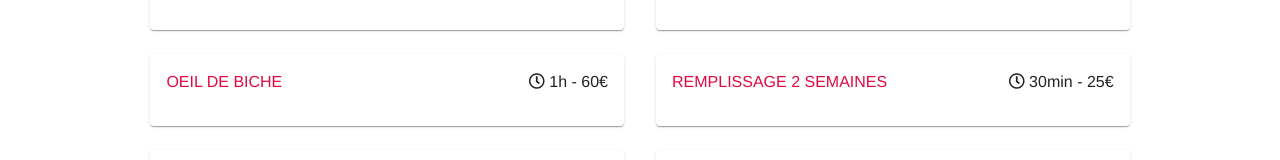
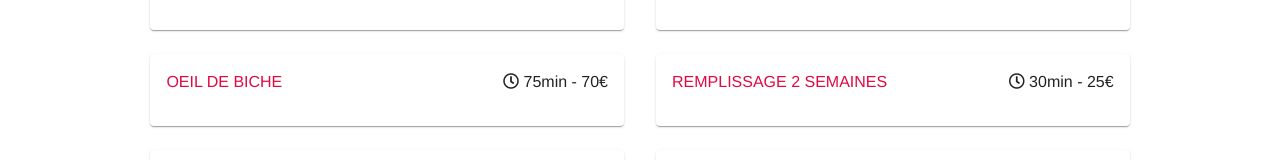
Before and after one commit to jenngllg/annabelle-institut, an Angular app: page /look in a window 1280 px wide. Shown: the part 880-1040 px from the top of the page. Built offline with nearby package versions, Linux system fonts and the light colour scheme; a web font is replaced by a local one.

Commit message:
[UPD] oeil de biche price

```diff
--- a/src/app/look/look.component.html
+++ b/src/app/look/look.component.html
@@ -123,7 +123,7 @@
                 <div class="name">OEIL DE BICHE</div>
                 <div class="infos">
                     <i class="far fa-clock"></i>
-                    1h - 60€
+                    75min - 70€
                 </div>
             </mat-card-title>
             <mat-card-content></mat-card-content>
```
